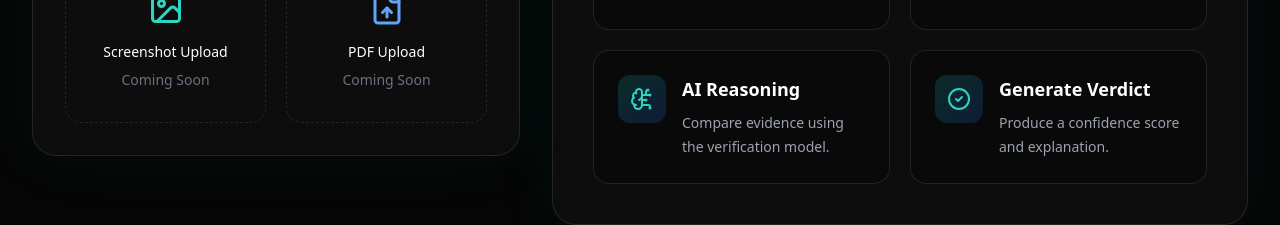
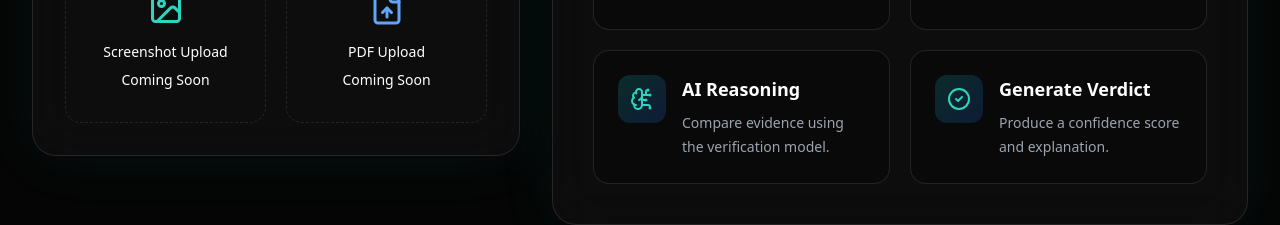
Before and after one commit to guptaatharva/fake-news-detector, a Next.js app: page /dashboard in a window 1280 px wide. Shown: the part 974-1199 px from the top of the page. Built offline with nearby package versions, Linux system fonts and the light colour scheme.

Commit message:
UI Fixes

```diff
--- a/src/app/dashboard/VerifyCard.tsx
+++ b/src/app/dashboard/VerifyCard.tsx
@@ -153,13 +153,13 @@ export default function VerifyCard({
             <div className="rounded-2xl border border-dashed border-white/10 p-8 text-center">
               <ImageIcon className="mx-auto mb-4 h-9 w-9 text-teal-400" />
               <p className="font-medium text-white">Screenshot Upload</p>
-              <p className="mt-2 text-sm text-gray-500">Coming Soon</p>
+              <p className="mt-2 text-m text-white">Coming Soon</p>
             </div>
 
             <div className="rounded-2xl border border-dashed border-white/10 p-8 text-center">
               <FileUp className="mx-auto mb-4 h-9 w-9 text-blue-400" />
               <p className="font-medium text-white">PDF Upload</p>
-              <p className="mt-2 text-sm text-gray-500">Coming Soon</p>
+              <p className="mt-2 text-m text-white">Coming Soon</p>
             </div>
           </div>
         </CardContent>
```
